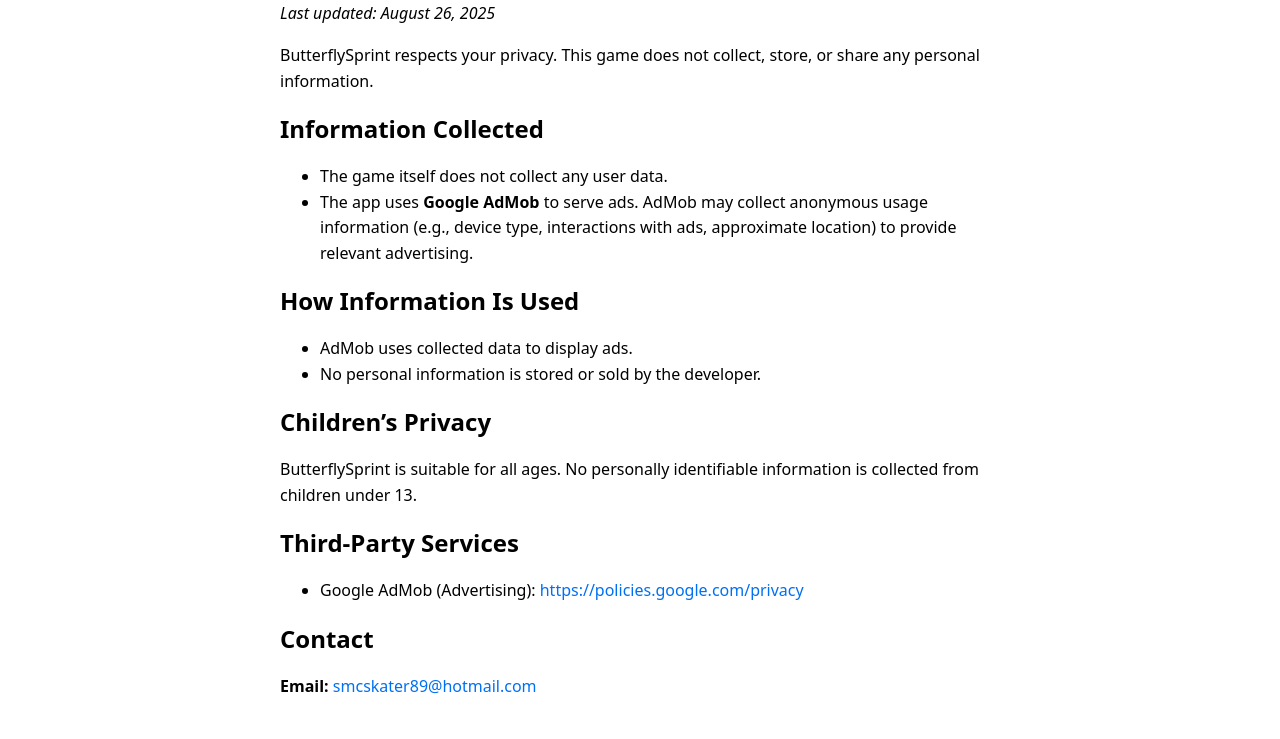
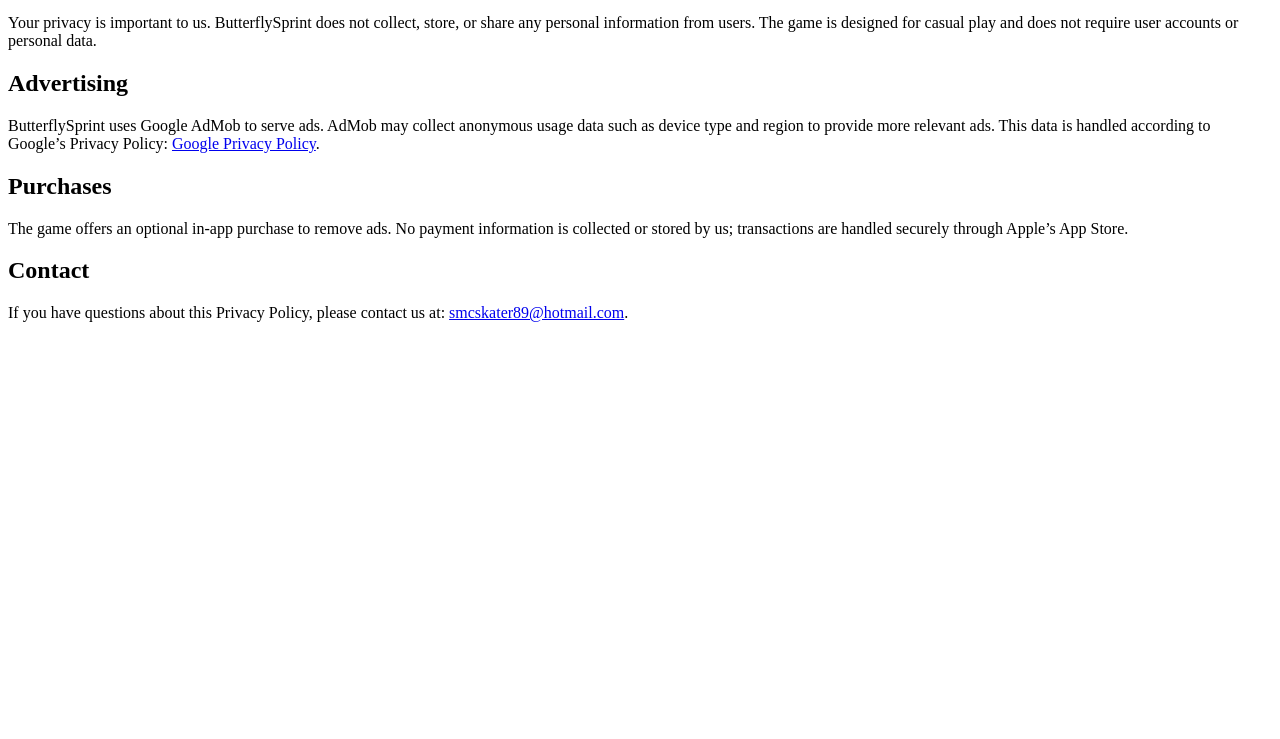
Before and after one commit to shawncavasos89/butterflysprint-site, a plain HTML site: page privacy.html in a window 1280 px wide. Shown: the part 100-839 px from the top of the page. After the commit the page ends 800 px from the top, so only its background shows below. Drawn offline with Linux system fonts and the light colour scheme.

Commit message:
Update privacy.html

```diff
--- a/privacy.html
+++ b/privacy.html
@@ -1,42 +1,28 @@
-<!doctype html>
+<!DOCTYPE html>
 <html lang="en">
 <head>
-  <meta charset="utf-8">
-  <title>ButterflySprint Privacy Policy</title>
-  <meta name="viewport" content="width=device-width,initial-scale=1">
-  <style>
-    body{font-family:system-ui,-apple-system,Segoe UI,Roboto,Helvetica,Arial,sans-serif;max-width:720px;margin:40px auto;padding:0 16px;line-height:1.6}
-    h1,h2{line-height:1.25}
-    a{color:#0070f3;text-decoration:none} a:hover{text-decoration:underline}
-  </style>
+  <meta charset="UTF-8">
+  <meta name="viewport" content="width=device-width, initial-scale=1.0">
+  <title>Privacy Policy - ButterflySprint</title>
 </head>
 <body>
-  <h1>Privacy Policy for ButterflySprint</h1>
-  <p><em>Last updated: August 26, 2025</em></p>
+  <h1>Privacy Policy</h1>
+  <p>Effective Date: August 26, 2025</p>
 
-  <p>ButterflySprint respects your privacy. This game does not collect, store, or share any personal information.</p>
+  <p>Your privacy is important to us. ButterflySprint does not collect, store, or share any personal information from users.
+  The game is designed for casual play and does not require user accounts or personal data.</p>
 
-  <h2>Information Collected</h2>
-  <ul>
-    <li>The game itself does not collect any user data.</li>
-    <li>The app uses <strong>Google AdMob</strong> to serve ads. AdMob may collect anonymous usage information (e.g., device type, interactions with ads, approximate location) to provide relevant advertising.</li>
-  </ul>
+  <h2>Advertising</h2>
+  <p>ButterflySprint uses Google AdMob to serve ads. AdMob may collect anonymous usage data such as device type and region to
+  provide more relevant ads. This data is handled according to Google’s Privacy Policy:
+  <a href="https://policies.google.com/privacy" target="_blank">Google Privacy Policy</a>.</p>
 
-  <h2>How Information Is Used</h2>
-  <ul>
-    <li>AdMob uses collected data to display ads.</li>
-    <li>No personal information is stored or sold by the developer.</li>
-  </ul>
-
-  <h2>Children’s Privacy</h2>
-  <p>ButterflySprint is suitable for all ages. No personally identifiable information is collected from children under 13.</p>
-
-  <h2>Third-Party Services</h2>
-  <ul>
-    <li>Google AdMob (Advertising): <a href="https://policies.google.com/privacy">https://policies.google.com/privacy</a></li>
-  </ul>
+  <h2>Purchases</h2>
+  <p>The game offers an optional in-app purchase to remove ads. No payment information is collected or stored by us;
+  transactions are handled securely through Apple’s App Store.</p>
 
   <h2>Contact</h2>
-  <p><strong>Email:</strong> <a href="mailto:smcskater89@hotmail.com">smcskater89@hotmail.com</a></p>
+  <p>If you have questions about this Privacy Policy, please contact us at:
+  <a href="mailto:smcskater89@hotmail.com">smcskater89@hotmail.com</a>.</p>
 </body>
 </html>
```
